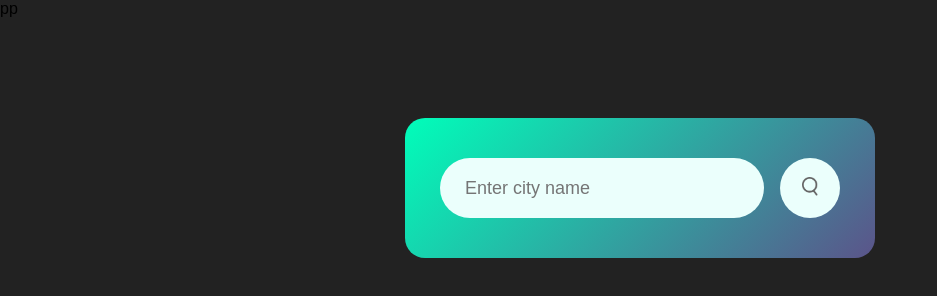
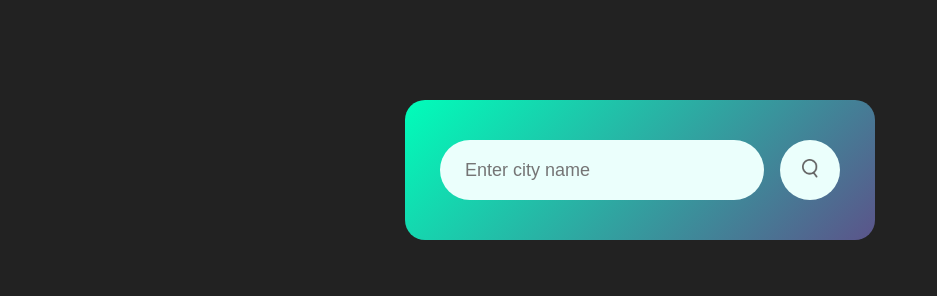
Before and after one commit to ZenoNori/Weather-App, a plain HTML site: page index.html in a window 1280 px wide. Shown: the whole page, without its empty margins (0-937 px from the left). Drawn offline with Linux system fonts and the light colour scheme.

Commit message:
reverted changes

```diff
--- a/index.html
+++ b/index.html
@@ -6,7 +6,7 @@
     <link rel="stylesheet" href="style.css">
 </head>
 <body>
-pp
+
 <div class="card">
     <div class="search">
         <input type="text" placeholder="Enter city name" spellcheck="false">
```
